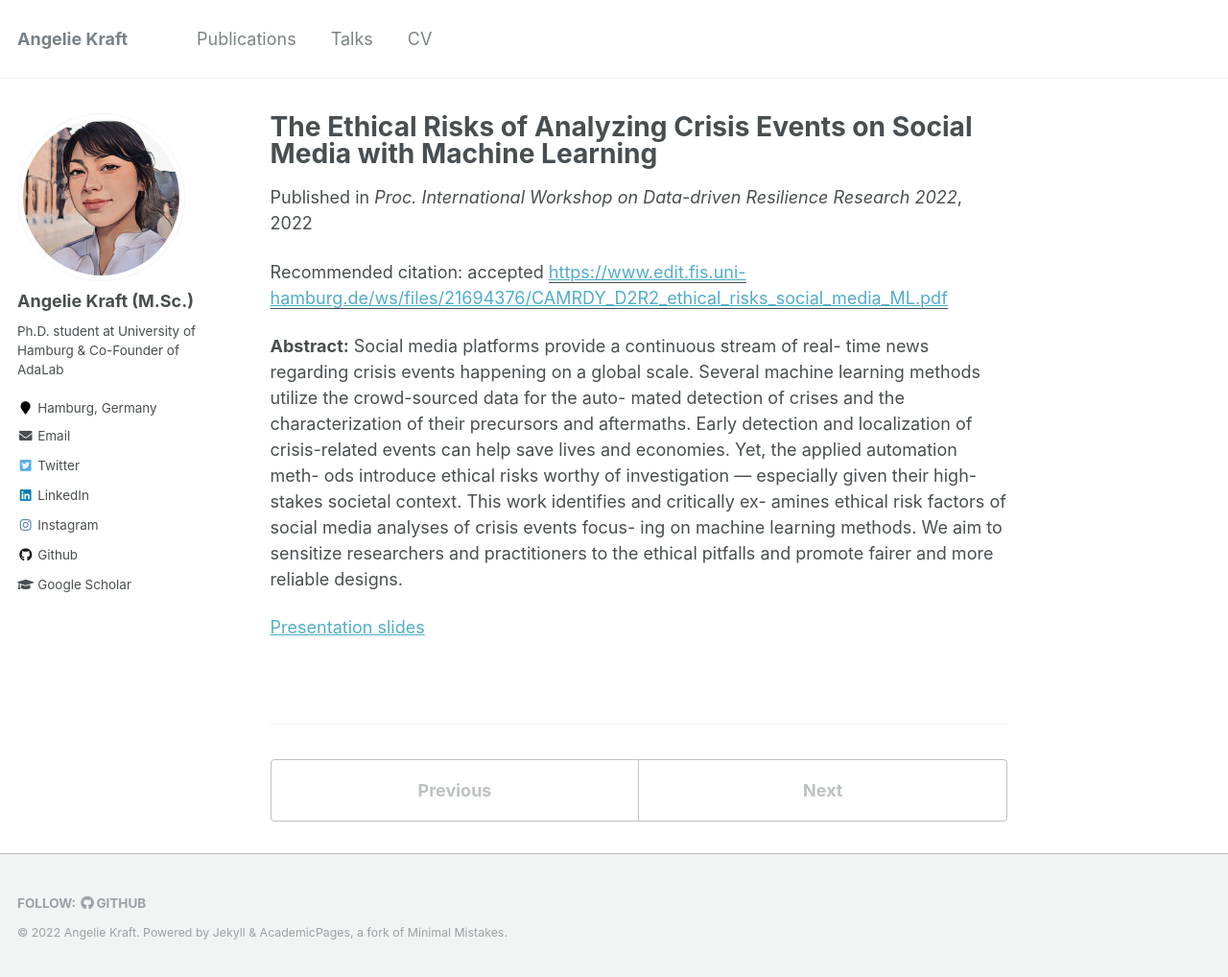
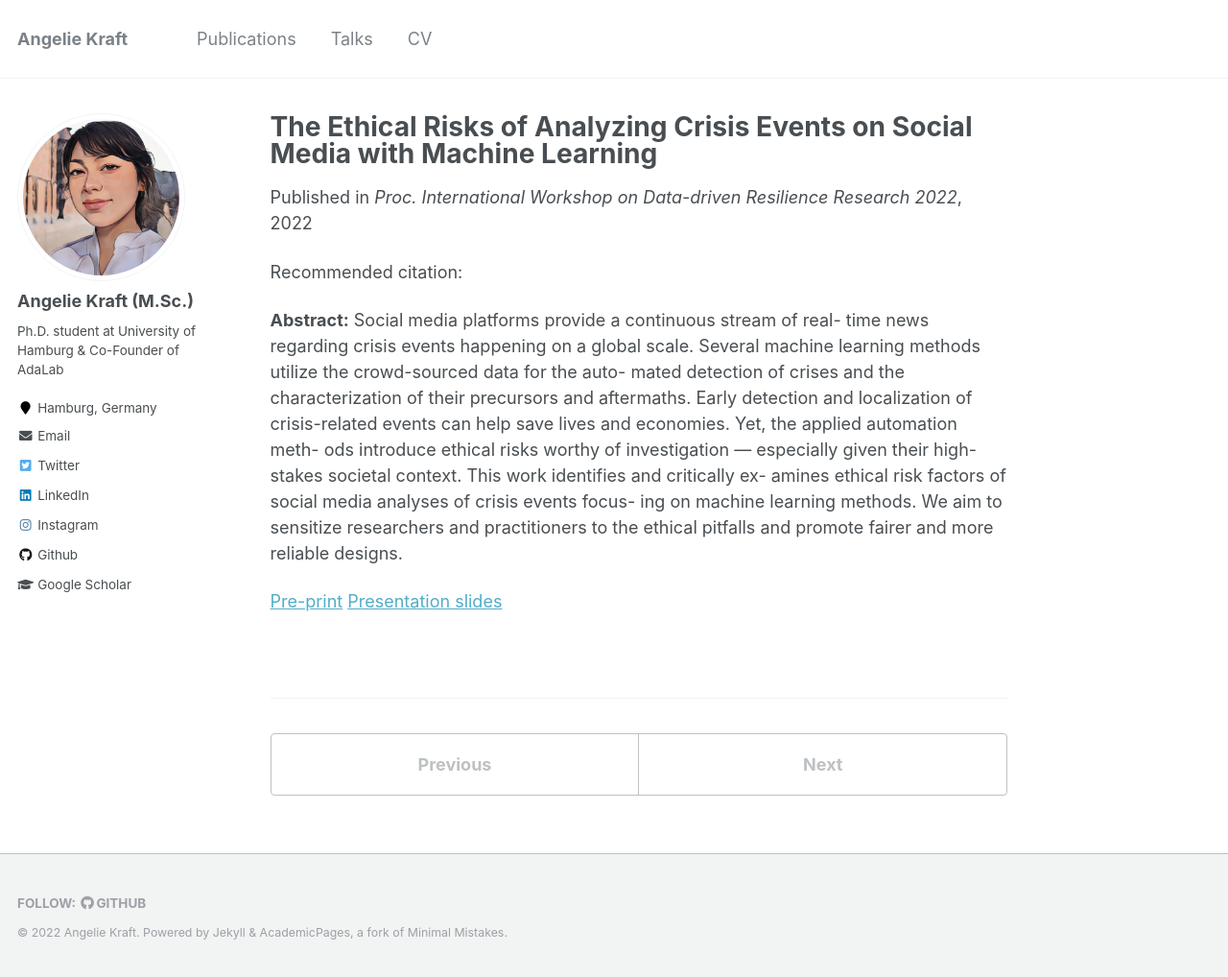
Before and after one commit to krangelie/krangelie.github.io, a Jekyll site: the page built from _publications/2022-crisis-social-media-number-2.md, in a window 1280 px wide and 1018 px high. Shown: the whole window at 96% size. Built offline with Jekyll 4.4.1, drawn with Linux system fonts in a browser that asks for light colours.

Commit message:
Update 2022-crisis-social-media-number-2.md

```diff
--- a/_publications/2022-crisis-social-media-number-2.md
+++ b/_publications/2022-crisis-social-media-number-2.md
@@ -5,9 +5,10 @@
 date: 2022-07-06
 venue: 'Proc. International Workshop on Data-driven Resilience Research 2022'
 excerpt: ''
-paperurl: 'https://www.edit.fis.uni-hamburg.de/ws/files/21694376/CAMRDY_D2R2_ethical_risks_social_media_ML.pdf'
-citation: 'accepted'
+paperurl: ''
+citation: ''
 ---
+
 **Abstract:** Social media platforms provide a continuous stream of real-
 time news regarding crisis events happening on a global scale. Several
 machine learning methods utilize the crowd-sourced data for the auto-
@@ -21,4 +22,5 @@
 practitioners to the ethical pitfalls and promote fairer and more reliable
 designs.
 
+[Pre-print](https://www.edit.fis.uni-hamburg.de/ws/files/21694376/CAMRDY_D2R2_ethical_risks_social_media_ML.pdf)
 [Presentation slides](https://zenodo.org/record/6857080)
```
